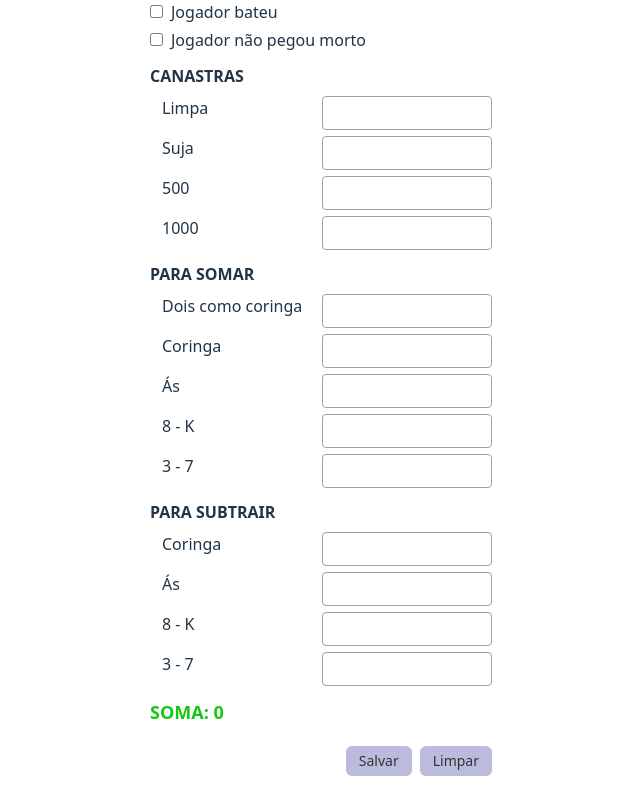
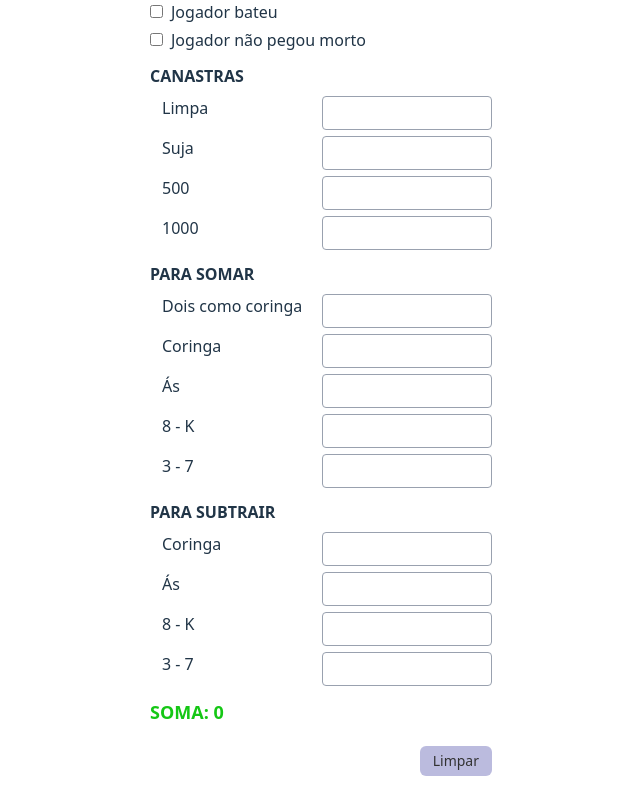
Before and after one commit to marcelopbg/somacanastra, a Next.js app: page / in a window 1280 px wide. Shown: the whole page, without its empty margins (319-959 px from the left). Built offline with nearby package versions, Linux system fonts and the light colour scheme.

Commit message:
remove save btn again

```diff
--- a/app/CanastraCalculator.tsx
+++ b/app/CanastraCalculator.tsx
@@ -245,7 +245,7 @@ export default function CanastraCalculator() {
       </h3>
 
       <div className="flex justify-end mt-2 gap-2">
-        <button className={cleanBtn} onClick={resetState}>Salvar</button>
+        {/* <button className={cleanBtn} onClick={resetState}>Salvar</button> */}
         <button className={cleanBtn} onClick={resetState}>Limpar</button>
       </div>
     </div>
```
